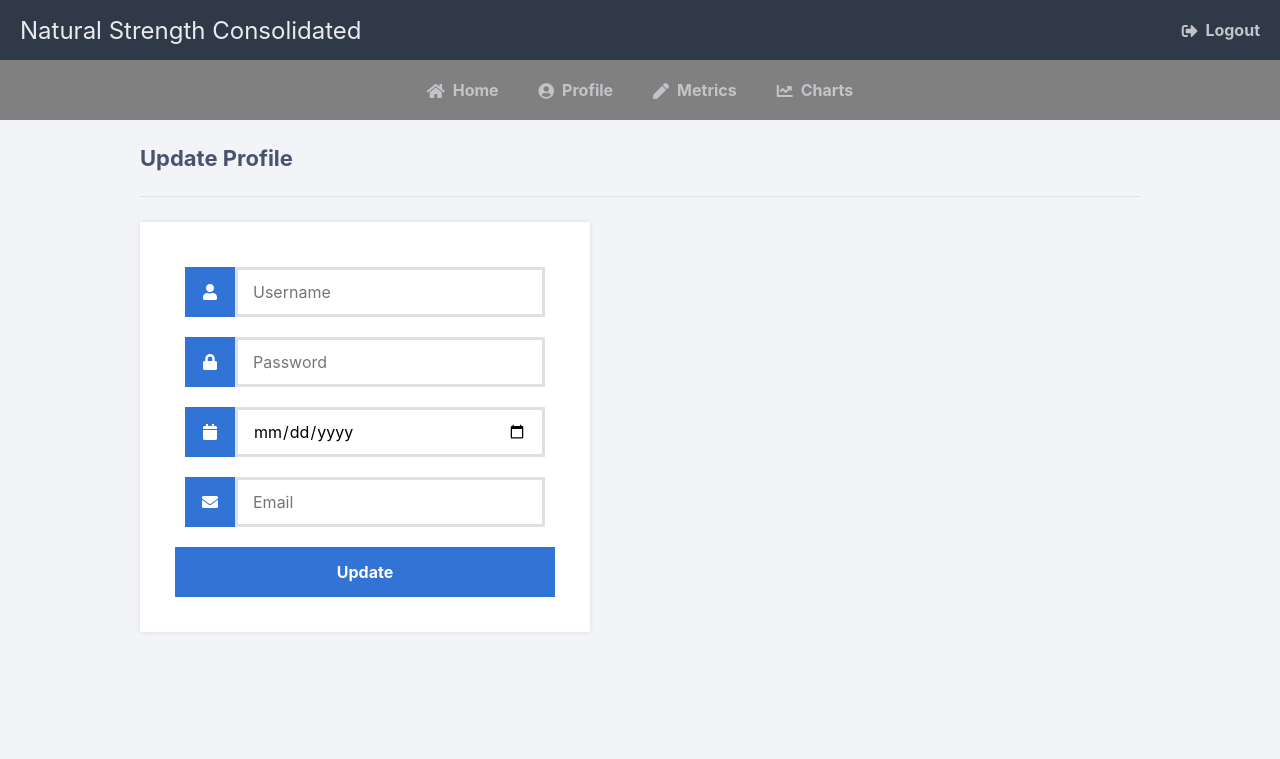
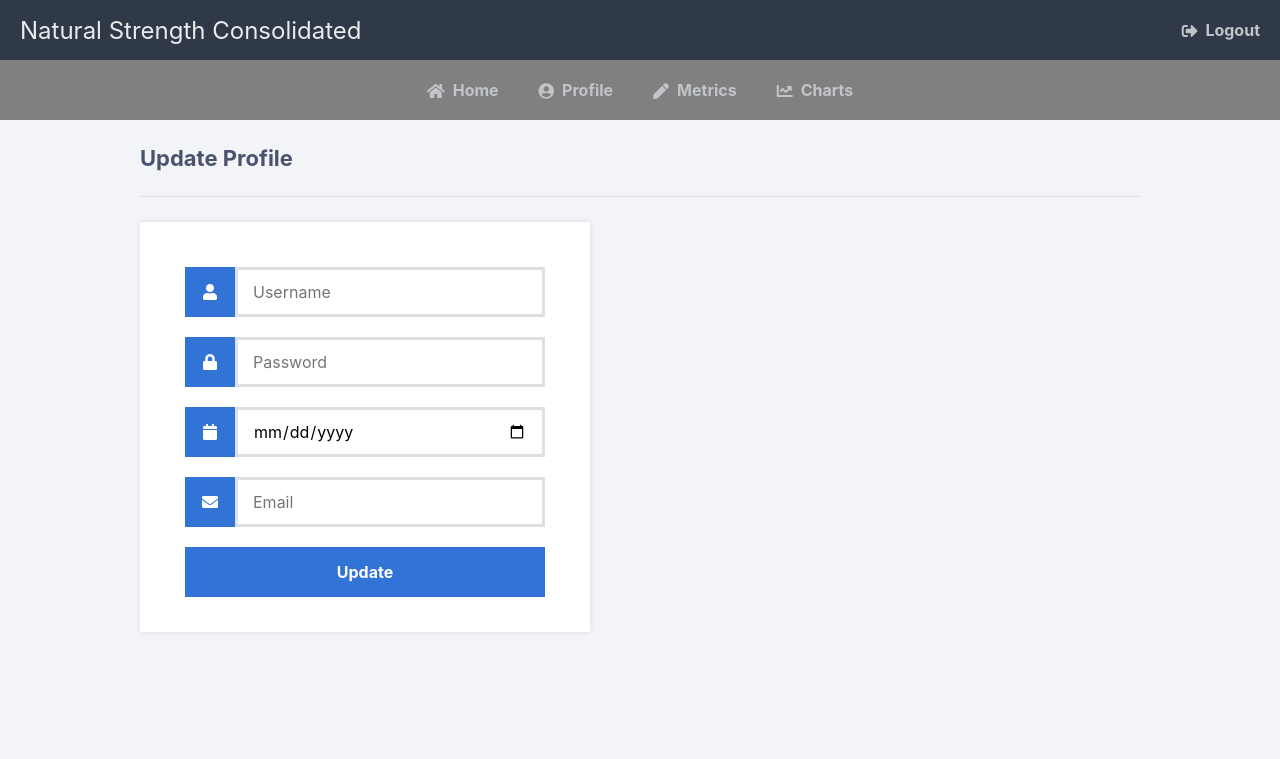
Before and after one commit to jjz17/Natural-Strength, a Flask app: page /update in a window 1280 px wide. Shown: the top 759 px of the page. Run offline with Flask 2, Linux system fonts and the light colour scheme; the visitor is signed in with stand-in values (Sample User, id 1).

Commit message:
Experimenting with css

```diff
--- a/application/static/test.css
+++ b/application/static/test.css
@@ -120,7 +120,7 @@ body {
 }
 
 form input[type="submit"] {
-    width: 100%;
+    width: 90%;
     padding: 15px;
     margin-bottom: 10px;
     margin-left: 10px;
@@ -208,7 +208,7 @@ form input[type="submit"] {
 
 body.loggedin {
     background-color: #f3f4f7;
-    text-align: center;
+    /* text-align: center; */
 }
 
 
```
Also changed, not shown: application/templates/profile.html (+0 -20 lines).
